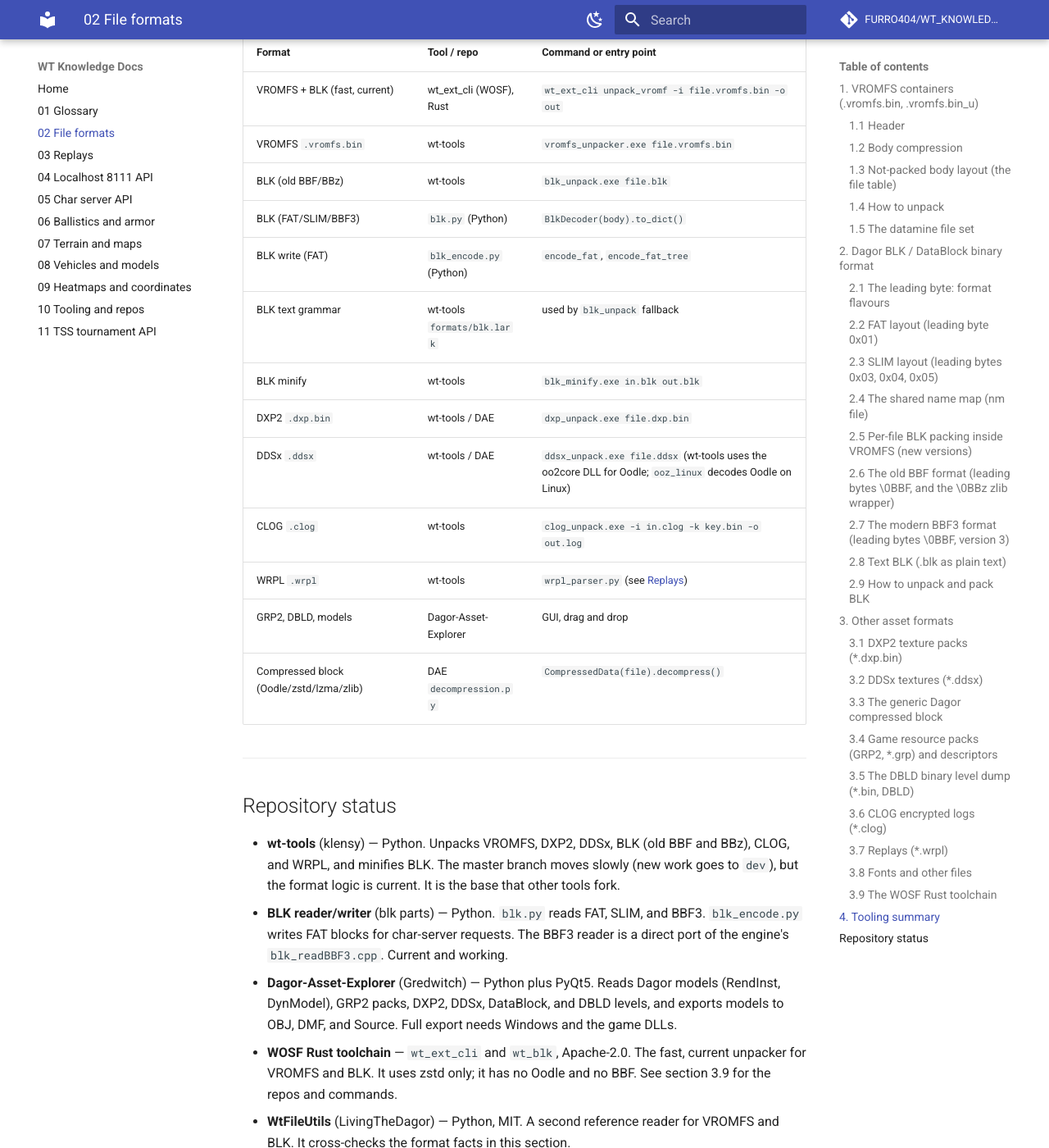
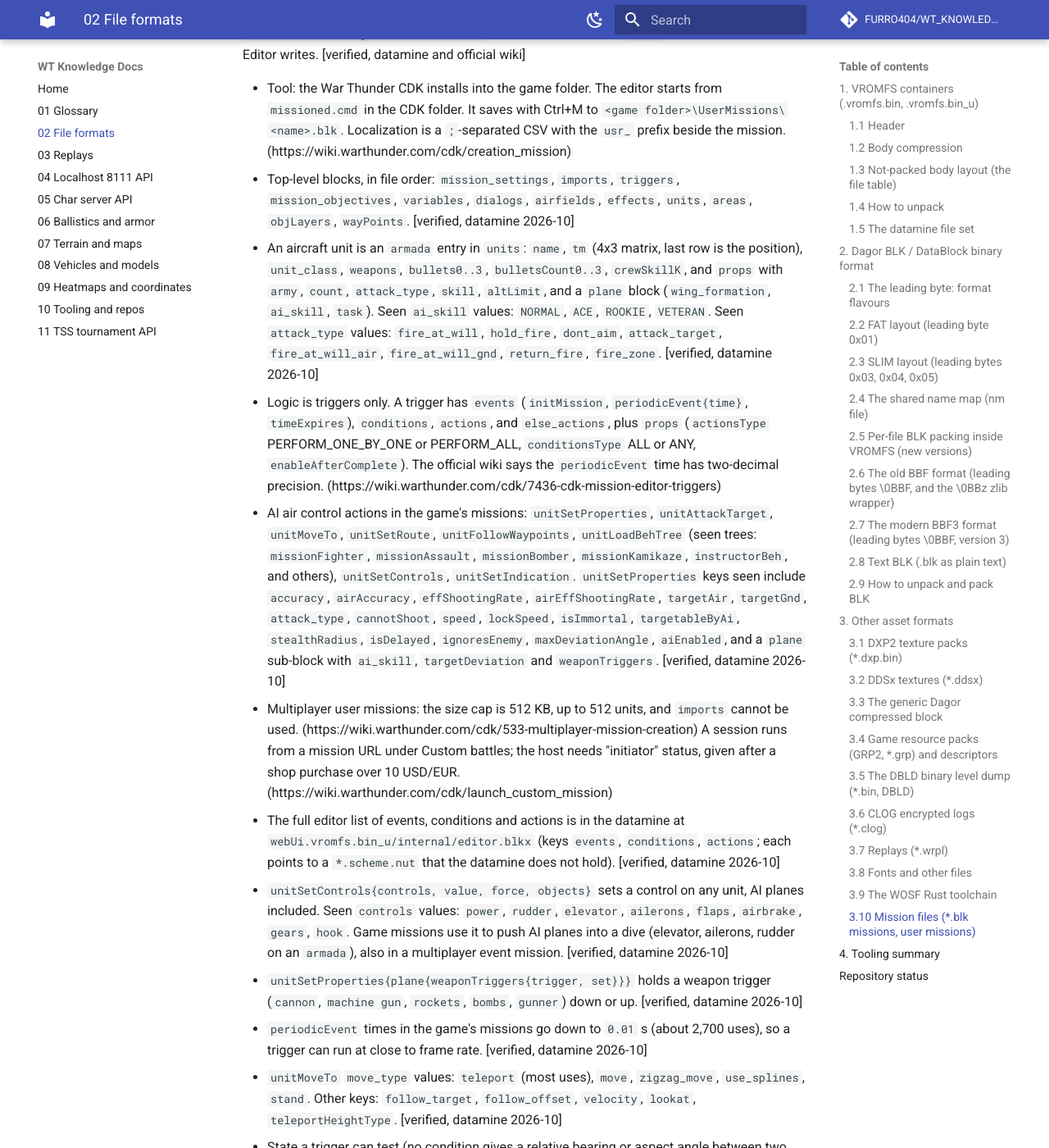
Before and after one commit to FURRO404/WT_KNOWLEDGE_DOCS, an MkDocs documentation site: the page built from docs/02-file-formats.md, in a window 1280 px wide and 1400 px high, scrolled down 14691 px. Shown: the whole window at 82% size. Built offline with MkDocs 1.6.1 and Material for MkDocs 9.7.7, drawn with Linux system fonts in a browser that asks for light colours; comment, search, counter and statistics services are not loaded; some of the changed text lies outside the part shown.

Commit message:
Add mission files: CDK, triggers, AI unit control, sensor conditions, Terms on AI

```diff
--- a/docs/02-file-formats.md
+++ b/docs/02-file-formats.md
@@ -683,6 +683,87 @@
 flavours, the VROMFS header, the XOR obfuscation, and the `nm` two-digest
 header. Its own README says it is slow and points to `wt_ext_cli` for real work.
 
+### 3.10 Mission files (`*.blk` missions, user missions)
+
+A mission is one BLK. The game's own missions sit in the datamine under
+`mis.vromfs.bin_u/gamedata/missions/`. A user mission is a text `.blk` that the
+CDK Mission Editor writes. [verified, datamine and official wiki]
+
+- Tool: the War Thunder CDK installs into the game folder. The editor starts
+  from `missioned.cmd` in the CDK folder. It saves with Ctrl+M to
+  `<game folder>\UserMissions\<name>.blk`. Localization is a `;`-separated CSV
+  with the `usr_` prefix beside the mission.
+  (https://wiki.warthunder.com/cdk/creation_mission)
+- Top-level blocks, in file order: `mission_settings`, `imports`, `triggers`,
+  `mission_objectives`, `variables`, `dialogs`, `airfields`, `effects`,
+  `units`, `areas`, `objLayers`, `wayPoints`. [verified, datamine 2026-10]
+- An aircraft unit is an `armada` entry in `units`: `name`, `tm` (4x3 matrix,
+  last row is the position), `unit_class`, `weapons`, `bullets0..3`,
+  `bulletsCount0..3`, `crewSkillK`, and `props` with `army`, `count`,
+  `attack_type`, `skill`, `altLimit`, and a `plane` block (`wing_formation`,
+  `ai_skill`, `task`). Seen `ai_skill` values: `NORMAL`, `ACE`, `ROOKIE`,
+  `VETERAN`. Seen `attack_type` values: `fire_at_will`, `hold_fire`,
+  `dont_aim`, `attack_target`, `fire_at_will_air`, `fire_at_will_gnd`,
+  `return_fire`, `fire_zone`. [verified, datamine 2026-10]
+- Logic is triggers only. A trigger has `events` (`initMission`,
+  `periodicEvent{time}`, `timeExpires`), `conditions`, `actions`, and
+  `else_actions`, plus `props` (`actionsType` PERFORM_ONE_BY_ONE or
+  PERFORM_ALL, `conditionsType` ALL or ANY, `enableAfterComplete`). The
+  official wiki says the `periodicEvent` time has two-decimal precision.
+  (https://wiki.warthunder.com/cdk/7436-cdk-mission-editor-triggers)
+- AI air control actions in the game's missions: `unitSetProperties`,
+  `unitAttackTarget`, `unitMoveTo`, `unitSetRoute`, `unitFollowWaypoints`,
+  `unitLoadBehTree` (seen trees: `missionFighter`, `missionAssault`,
+  `missionBomber`, `missionKamikaze`, `instructorBeh`, and others),
+  `unitSetControls`, `unitSetIndication`. `unitSetProperties` keys seen include
+  `accuracy`, `airAccuracy`, `effShootingRate`, `airEffShootingRate`,
+  `targetAir`, `targetGnd`, `attack_type`, `cannotShoot`, `speed`,
+  `lockSpeed`, `isImmortal`, `targetableByAi`, `stealthRadius`, `isDelayed`,
+  `ignoresEnemy`, `maxDeviationAngle`, `aiEnabled`, and a `plane` sub-block
+  with `ai_skill`, `targetDeviation` and `weaponTriggers`. [verified, datamine
+  2026-10]
+- Multiplayer user missions: the size cap is 512 KB, up to 512 units, and
+  `imports` cannot be used.
+  (https://wiki.warthunder.com/cdk/533-multiplayer-mission-creation)
+  A session runs from a mission URL under Custom battles; the host needs
+  "initiator" status, given after a shop purchase over 10 USD/EUR.
+  (https://wiki.warthunder.com/cdk/launch_custom_mission)
+- The full editor list of events, conditions and actions is in the datamine at
+  `webUi.vromfs.bin_u/internal/editor.blkx` (keys `events`, `conditions`,
+  `actions`; each points to a `*.scheme.nut` that the datamine does not hold).
+  [verified, datamine 2026-10]
+- `unitSetControls{controls, value, force, objects}` sets a control on any
+  unit, AI planes included. Seen `controls` values: `power`, `rudder`,
+  `elevator`, `ailerons`, `flaps`, `airbrake`, `gears`, `hook`. Game missions
+  use it to push AI planes into a dive (elevator, ailerons, rudder on an
+  `armada`), also in a multiplayer event mission. [verified, datamine 2026-10]
+- `unitSetProperties{plane{weaponTriggers{trigger, set}}}` holds a weapon
+  trigger (`cannon`, `machine gun`, `rockets`, `bombs`, `gunner`) down or up.
+  [verified, datamine 2026-10]
+- `periodicEvent` times in the game's missions go down to `0.01` s (about
+  2,700 uses), so a trigger can run at close to frame rate. [verified,
+  datamine 2026-10]
+- `unitMoveTo` `move_type` values: `teleport` (most uses), `move`,
+  `zigzag_move`, `use_splines`, `stand`. Other keys: `follow_target`,
+  `follow_offset`, `velocity`, `lookat`, `teleportHeightType`.
+  [verified, datamine 2026-10]
+- State a trigger can test (no condition gives a relative bearing or aspect
+  angle between two units):
+  - `unitDistanceBetween` (`math` `2D`, `3D`, `notNear2D`, `notNear3D`)
+  - `unitsInLineOfSight`
+  - `playerSeesUnit` (`viewAngle`, `distance`, `lineSight`)
+  - `unitWhenReachHeight`
+  - `unitWhenProperties` (`speed`, `throttle`)
+  - `unitWhenControls` (`elevator`, `ailerons`, `rudder`)
+  - `playerWhenOrientation` (`pitch`, `roll`), player only
+  - `playerWhenManeuver` (`barrel_left`, `barrel_right`, `stallLeft`,
+    `stallRight`, `noStall`)
+  [verified, datamine 2026-10]
+- Gaijin's Terms (updated 2026-08-17) §4.1 and §4.3.5 forbid the use of the
+  games, their data or materials to train, test or operate an artificial
+  intelligence without written permission. EULA §3.2.3 forbids software that
+  automates gameplay (bots, macros, scripts). (https://legal.gaijin.net/termsofservice)
+
 ---
 
 ## 4. Tooling summary
```
